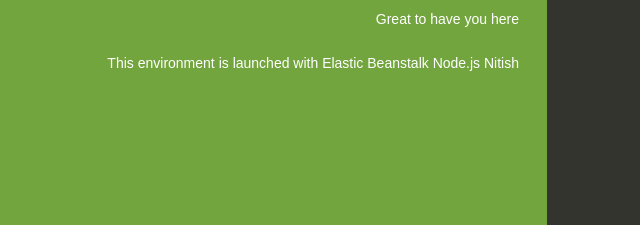
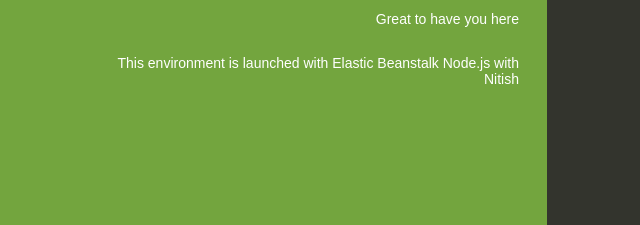
Before and after one commit to Snitish130/NodeJSsampleapp, a website: page index.html in a window 1280 px wide. Shown: the part 444-669 px from the top of the page, 93-733 px from the left. Drawn offline with Linux system fonts and the light colour scheme.

Commit message:
Update index.html

```diff
--- a/index.html
+++ b/index.html
@@ -76,7 +76,7 @@
     <div class="textColumn">
       <h1>Congratulations this is from manual mode</h1>
       <p>Great to have you here</p>
-      <p>This environment is launched with Elastic Beanstalk Node.js Nitish</p>
+      <p>This environment is launched with Elastic Beanstalk Node.js with Nitish</p>
     </div>
     <div class="linksColumn">
       <h2>What's Next?</h2>
```
